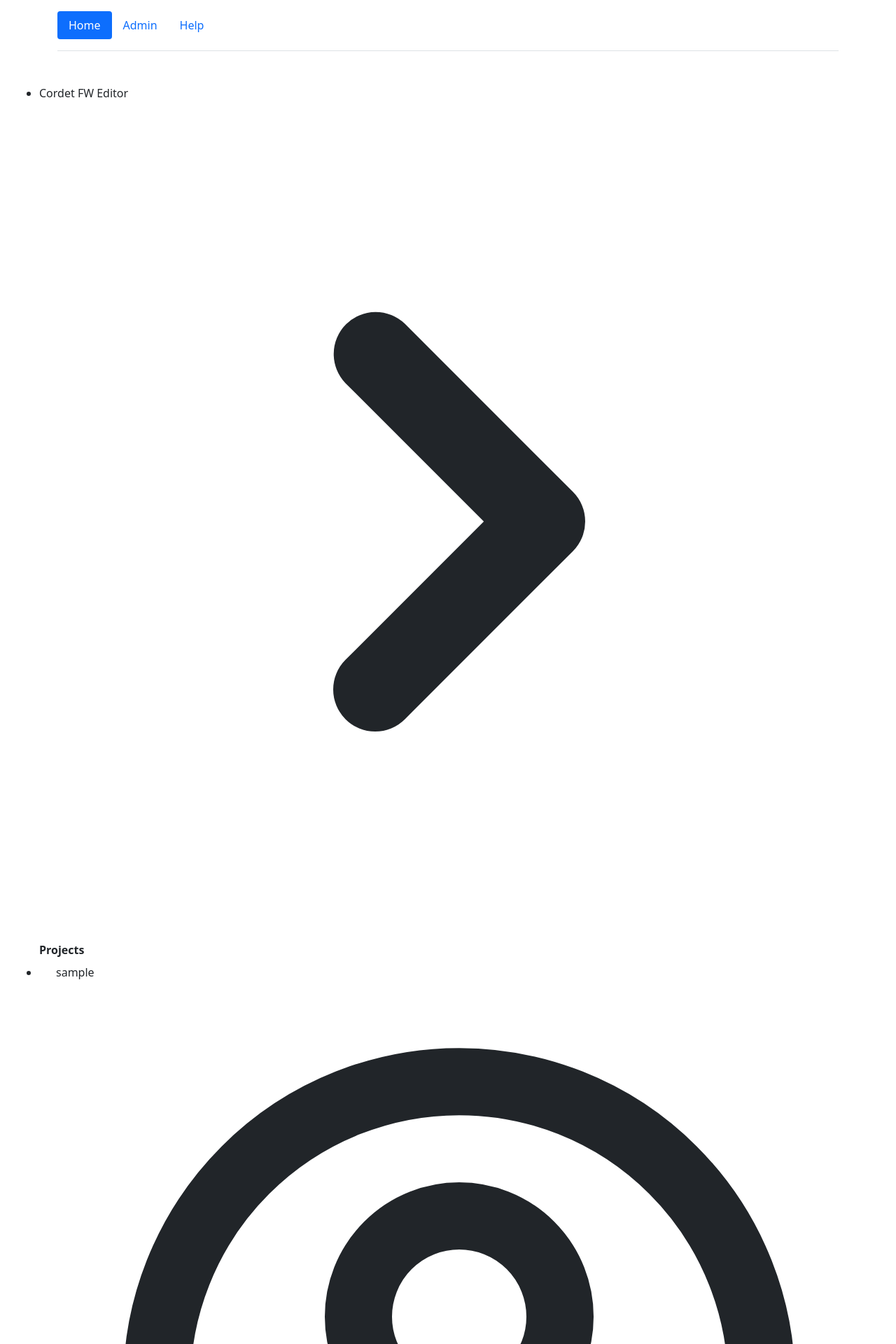
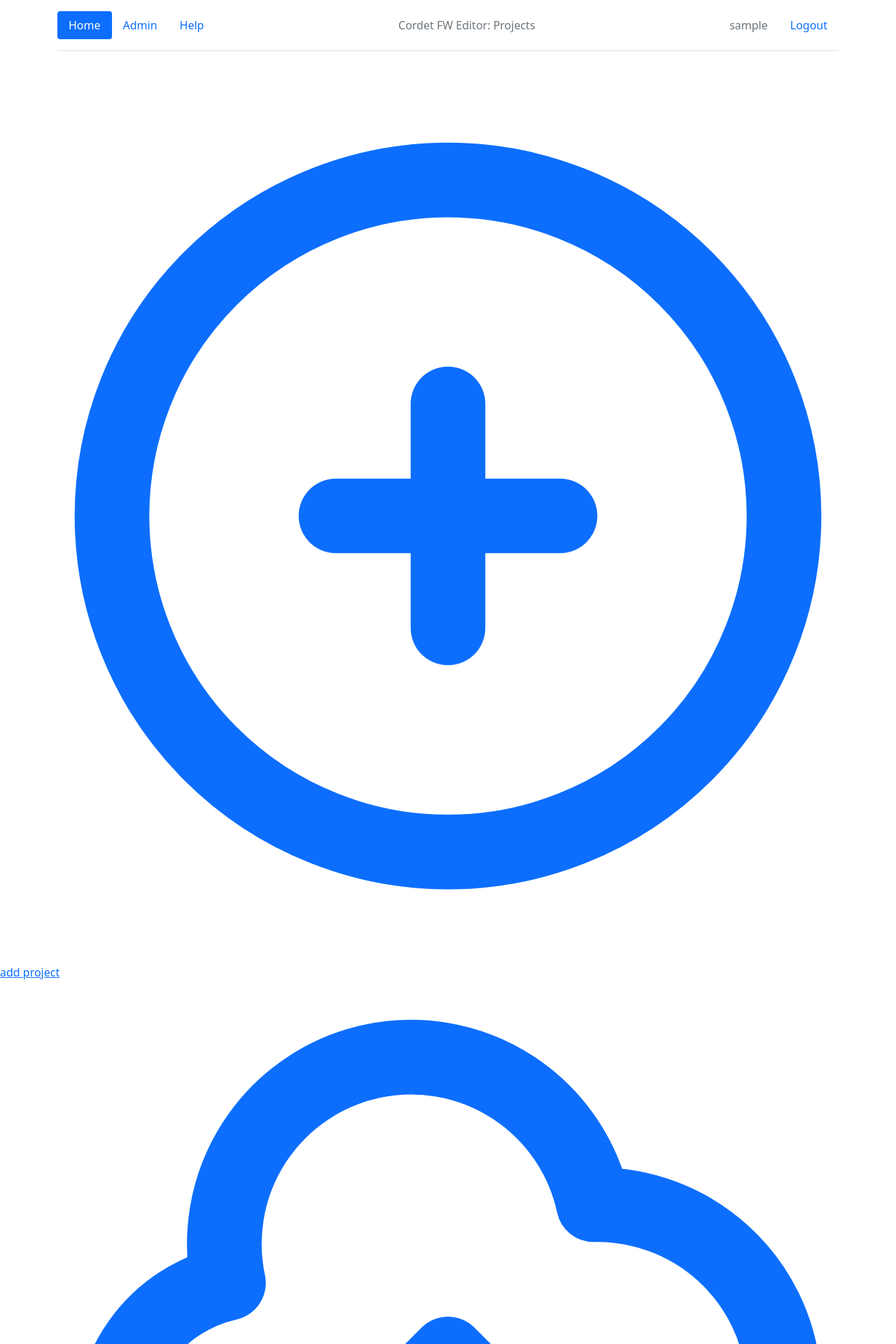
Before and after one commit to pnp-software/cordetfw_editor, a Django app: page /editor/ in a window 1280 px wide. Shown: the top 1920 px of the page at 70% size. Run offline with Django 3.2, Linux system fonts and the light colour scheme; the visitor is signed in with stand-in values (Sample User, id 1); data that the repository does not hold is empty; parts of the project's set-up code (start-up, migrations or seed data) failed here and were passed over; some libraries are stand-ins or nearby versions.

Commit message:
adapt base header logged in

```diff
--- a/editor/templates/base_generic_bootstrap5.html
+++ b/editor/templates/base_generic_bootstrap5.html
@@ -13,8 +13,8 @@
     </head>
     <body class="d-flex flex-column min-vh-100">
 
-        <div class="container">
-            <header class="d-flex flex-wrap align-items-center justify-content-center justify-content-md-between py-3 mb-4 border-bottom">
+        <header class="container">
+            <nav class="d-flex flex-wrap align-items-center justify-content-center justify-content-md-between py-3 mb-4 border-bottom">
                 <ul class="nav nav-pills">
                     <li class="nav-item">
                         {% url 'index' as index_url %}
@@ -29,83 +29,52 @@
                         <a class="nav-link {% if request.get_full_path == help_url %} active {% endif %}" href="{{ help_url }}">Help</a>
                     </li>
                 </ul>
-            </header>
-        </div>
+                {% if user.is_authenticated %}
+                <div aria-label="breadcrumb">
+                    <ol class="breadcrumb mb-0">
+                        {% if project.name|length > 0 %}
+                        <li class="breadcrumb-item">
+                            <a href="{% url 'index' %}">
+                                Cordet FW Editor: Projects
+                            </a>
+                        </li>
+                        <li class="breadcrumb-item">
+                            {{ project.name }}
+                        </li>
+                        {% if config.name|length > 0 %}
+                        <li class="breadcrumb-item active" aria-current="page">
+                            {{ config.name }}
+                        </li>
+                        {% elif title|length > 0 %}
+                        <li class="breadcrumb-item active" aria-current="page">
+                            {{ title }}
+                        </li>
+                        {% endif %}
+                        {% else %}
+                        <li class="breadcrumb-item active" aria-current="page">
+                            Cordet FW Editor: Projects
+                        </li>
+                        {% endif %}
+                    </ol>
+                </div>
+                <ul class="nav nav-pills">
+                    <li class="nav-item">
+                        <a class="nav-link disabled">
+                            {{ user.get_username }}
+                        </a>
+                    </li>
+                    <li class="nav-item">
+                        <a class="nav-link" href="{% url 'logout' %}">
+                            Logout
+                        </a>
+                    </li>
+                </ul>
+                {% endif %}
+            </nav>
+        </header>
 
 
         <!-- to change below -->
-        <header class="">
-            <nav class="mx-4 my-4 text-lg leading-5 text-blue-gray-500">
-                <ul class="flex items-center">
-                    {% if user.is_authenticated %}
-                    <li class="font-bold flex-grow flex flex-col">
-                        <div class="self-center flex flex-center">
-                            Cordet FW Editor
-                            <svg class="h-5 w-5"
-                                 xmlns="http://www.w3.org/2000/svg"
-                                 viewBox="0 0 20 20" fill="currentColor">
-                                <path fill-rule="evenodd"
-                                      d="M7.293 14.707a1 1 0 010-1.414L10.586 10 7.293 6.707a1 1 0 011.414-1.414l4 4a1 1 0 010 1.414l-4 4a1 1 0 01-1.414 0z"
-                                      clip-rule="evenodd" />
-                            </svg>
-                            {% if project.name|length > 0 %}
-                                {{ project.name }}
-                                {% if config.name|length > 0 %}
-                                    <svg class="h-5 w-5"
-                                         xmlns="http://www.w3.org/2000/svg"
-                                         viewBox="0 0 20 20" fill="currentColor">
-                                        <path fill-rule="evenodd"
-                                              d="M7.293 14.707a1 1 0 010-1.414L10.586 10 7.293 6.707a1 1 0 011.414-1.414l4 4a1 1 0 010 1.414l-4 4a1 1 0 01-1.414 0z"
-                                              clip-rule="evenodd" />
-                                    </svg>
-                                    <b class="text-blue-gray-900">{{ config.name }}</b>
-                                {% elif title|length > 0 %}
-                                    <svg class="h-5 w-5"
-                                         xmlns="http://www.w3.org/2000/svg"
-                                         viewBox="0 0 20 20" fill="currentColor">
-                                        <path fill-rule="evenodd"
-                                              d="M7.293 14.707a1 1 0 010-1.414L10.586 10 7.293 6.707a1 1 0 011.414-1.414l4 4a1 1 0 010 1.414l-4 4a1 1 0 01-1.414 0z"
-                                              clip-rule="evenodd" />
-                                    </svg>
-                                    <b class="text-blue-gray-900">{{ title }}</b>
-                                {% endif %}
-                            {% else %}
-                                <b class="text-blue-gray-900">Projects</b>
-                                {% endif %}
-                        </div>
-                    </li>
-                    <li class="px-4 py-2 flex items-center rounded-md">
-                        {{ user.get_username }}
-                        <svg class="h-6 w-6 ml-1"
-                             xmlns="http://www.w3.org/2000/svg"
-                             fill="none" viewBox="0 0 24 24" stroke="currentColor">
-                            <path stroke-linecap="round"
-                                  stroke-linejoin="round"
-                                  stroke-width="2"
-                                  d="M5.121 17.804A13.937 13.937 0 0112 16c2.5 0 4.847.655 6.879 1.804M15 10a3 3 0 11-6 0 3 3 0 016 0zm6 2a9 9 0 11-18 0 9 9 0 0118 0z" />
-                        </svg>
-                    </li>
-                    <li>
-                        <a class="px-4 py-2 flex items-center rounded-md
-                                  hover:bg-blue-100 hover:text-blue-800
-                                  focus:bg-blue-100 focus:text-blue-800
-                                  hover:no-underline focus:outline-none"
-                           href="{% url 'logout' %}">
-                            Logout
-                            <svg class="h-6 w-6 ml-1"
-                                 xmlns="http://www.w3.org/2000/svg"
-                                 fill="none" viewBox="0 0 24 24" stroke="currentColor">
-                                <path stroke-linecap="round"
-                                      stroke-linejoin="round"
-                                      stroke-width="2"
-                                      d="M17 16l4-4m0 0l-4-4m4 4H7m6 4v1a3 3 0 01-3 3H6a3 3 0 01-3-3V7a3 3 0 013-3h4a3 3 0 013 3v1" />
-                            </svg>
-                        </a>
-                    </li>
-                    {% endif %}
-                </ul>
-            </nav>
-        </header>
 
         <main class="flex-grow-1">
             {% if messages %}
```
